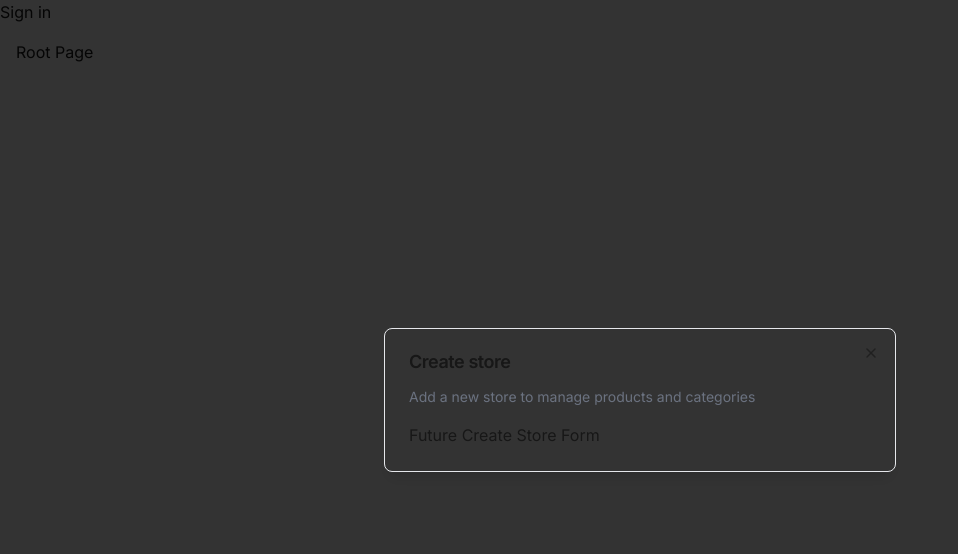
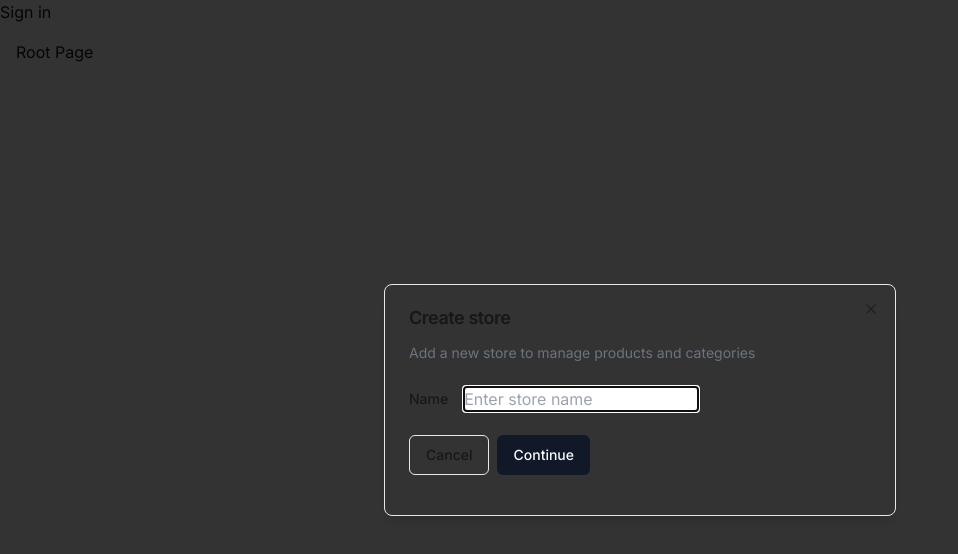
Before and after one commit to Moontean/mywork2, a Next.js app in the folder ecommerce-admin/: page / in a window 1280 px wide. Shown: the top 554 px of the page, without its empty margins (0-958 px from the left). Built offline with nearby package versions, Linux system fonts and the light colour scheme; no server answers.

Commit message:
form-components

```diff
--- a/ecommerce-admin/components/modals/store-modal.tsx
+++ b/ecommerce-admin/components/modals/store-modal.tsx
@@ -1,19 +1,70 @@
 "use client";
 
 import { useStoreModal } from "@/app/(root)/hooks/use-store.modal";
-import {Modal} from "@/components/ui/modal"
+import { Modal } from "@/components/ui/modal";
+import { useForm } from "react-hook-form";
+import { zodResolver } from "@hookform/resolvers/zod";
+import * as z from "zod";
+import { Form, FormField, FormItem, FormLabel, FormControl, FormMessage } from "@/components/ui/form";
+import { Button } from "../ui/button";
+
+const formSchema = z.object({
+  name: z.string().min(1, "Store name is required"),
+});
 
 export const StoreModal = () => {
- const storeModal = useStoreModal();
+  const storeModal = useStoreModal();
 
- return (
+  const form = useForm<z.infer<typeof formSchema>>({
+    resolver: zodResolver(formSchema),
+    defaultValues: {
+      name: "",
+    },
+  });
+
+  const onSubmit = async (values: z.infer<typeof formSchema>) => {
+    console.log(values);
+  };
+
+  return (
     <Modal
-      title = "Create store"
-      description = "Add a new store to manage products and categories"
-      isOpen = {storeModal.isOpen}
+      title="Create store"
+      description="Add a new store to manage products and categories"
+      isOpen={storeModal.isOpen}
       onClose={storeModal.onClose}
-      >
-        Future Create Store Form
-      </Modal>
- );
+    >
+      <div>
+        <div className="space-y-4 py-2 pb-4">
+          <Form {...form}>
+            <form onSubmit={form.handleSubmit(onSubmit)}>
+              <FormField
+                control={form.control}
+                name="name"
+                render={({ field }) => (
+                  <FormItem>
+                    <div className="flex items-center gap-4"> {/* Flexbox контейнер с отступом */}
+                      <FormLabel>Name</FormLabel>
+                      <FormControl>
+                        <input
+                          {...field}
+                          placeholder="Enter store name"
+                          className="input"
+                        />
+                      </FormControl>
+                    </div>
+                    <FormMessage />
+                  </FormItem>
+                )}
+              />
+              <div className="pt-6 space-x-2 items-center justify-end">
+                <Button variant="outline" onClick={storeModal.onClose}>Cancel</Button>
+               <Button type="submit">Continue </Button>
+              </div>
+
+            </form>
+          </Form>
+        </div>
+      </div>
+    </Modal>
+  );
 };
--- /dev/null
+++ b/ecommerce-admin/components/ui/form.tsx
@@ -0,0 +1,178 @@
+"use client"
+
+import * as React from "react"
+import * as LabelPrimitive from "@radix-ui/react-label"
+import { Slot } from "@radix-ui/react-slot"
+import {
+  Controller,
+  ControllerProps,
+  FieldPath,
+  FieldValues,
+  FormProvider,
+  useFormContext,
+} from "react-hook-form"
+
+import { cn } from "@/lib/utils"
+import { Label } from "@/components/ui/label"
+
+const Form = FormProvider
+
+type FormFieldContextValue<
+  TFieldValues extends FieldValues = FieldValues,
+  TName extends FieldPath<TFieldValues> = FieldPath<TFieldValues>
+> = {
+  name: TName
+}
+
+const FormFieldContext = React.createContext<FormFieldContextValue>(
+  {} as FormFieldContextValue
+)
+
+const FormField = <
+  TFieldValues extends FieldValues = FieldValues,
+  TName extends FieldPath<TFieldValues> = FieldPath<TFieldValues>
+>({
+  ...props
+}: ControllerProps<TFieldValues, TName>) => {
+  return (
+    <FormFieldContext.Provider value={{ name: props.name }}>
+      <Controller {...props} />
+    </FormFieldContext.Provider>
+  )
+}
+
+const useFormField = () => {
+  const fieldContext = React.useContext(FormFieldContext)
+  const itemContext = React.useContext(FormItemContext)
+  const { getFieldState, formState } = useFormContext()
+
+  const fieldState = getFieldState(fieldContext.name, formState)
+
+  if (!fieldContext) {
+    throw new Error("useFormField should be used within <FormField>")
+  }
+
+  const { id } = itemContext
+
+  return {
+    id,
+    name: fieldContext.name,
+    formItemId: `${id}-form-item`,
+    formDescriptionId: `${id}-form-item-description`,
+    formMessageId: `${id}-form-item-message`,
+    ...fieldState,
+  }
+}
+
+type FormItemContextValue = {
+  id: string
+}
+
+const FormItemContext = React.createContext<FormItemContextValue>(
+  {} as FormItemContextValue
+)
+
+const FormItem = React.forwardRef<
+  HTMLDivElement,
+  React.HTMLAttributes<HTMLDivElement>
+>(({ className, ...props }, ref) => {
+  const id = React.useId()
+
+  return (
+    <FormItemContext.Provider value={{ id }}>
+      <div ref={ref} className={cn("space-y-2", className)} {...props} />
+    </FormItemContext.Provider>
+  )
+})
+FormItem.displayName = "FormItem"
+
+const FormLabel = React.forwardRef<
+  React.ElementRef<typeof LabelPrimitive.Root>,
+  React.ComponentPropsWithoutRef<typeof LabelPrimitive.Root>
+>(({ className, ...props }, ref) => {
+  const { error, formItemId } = useFormField()
+
+  return (
+    <Label
+      ref={ref}
+      className={cn(error && "text-destructive", className)}
+      htmlFor={formItemId}
+      {...props}
+    />
+  )
+})
+FormLabel.displayName = "FormLabel"
+
+const FormControl = React.forwardRef<
+  React.ElementRef<typeof Slot>,
+  React.ComponentPropsWithoutRef<typeof Slot>
+>(({ ...props }, ref) => {
+  const { error, formItemId, formDescriptionId, formMessageId } = useFormField()
+
+  return (
+    <Slot
+      ref={ref}
+      id={formItemId}
+      aria-describedby={
+        !error
+          ? `${formDescriptionId}`
+          : `${formDescriptionId} ${formMessageId}`
+      }
+      aria-invalid={!!error}
+      {...props}
+    />
+  )
+})
+FormControl.displayName = "FormControl"
+
+const FormDescription = React.forwardRef<
+  HTMLParagraphElement,
+  React.HTMLAttributes<HTMLParagraphElement>
+>(({ className, ...props }, ref) => {
+  const { formDescriptionId } = useFormField()
+
+  return (
+    <p
+      ref={ref}
+      id={formDescriptionId}
+      className={cn("text-sm text-muted-foreground", className)}
+      {...props}
+    />
+  )
+})
+FormDescription.displayName = "FormDescription"
+
+const FormMessage = React.forwardRef<
+  HTMLParagraphElement,
+  React.HTMLAttributes<HTMLParagraphElement>
+>(({ className, children, ...props }, ref) => {
+  const { error, formMessageId } = useFormField()
+  const body = error ? String(error?.message) : children
+
+  if (!body) {
+    return null
+  }
+
+  return (
+    <p
+      ref={ref}
+      id={formMessageId}
+      className={cn("text-sm font-medium text-destructive", className)}
+      {...props}
+    >
+      {body}
+    </p>
+  )
+})
+FormMessage.displayName = "FormMessage"
+
+export {
+  useFormField,
+  Form,
+  FormItem,
+  FormLabel,
+  FormControl,
+  FormDescription,
+  FormMessage,
+  FormField,
+}
--- /dev/null
+++ b/ecommerce-admin/components/ui/input.tsx
@@ -0,0 +1,25 @@
+import * as React from "react"
+
+import { cn } from "@/lib/utils"
+
+export interface InputProps
+  extends React.InputHTMLAttributes<HTMLInputElement> {}
+
+const Input = React.forwardRef<HTMLInputElement, InputProps>(
+  ({ className, type, ...props }, ref) => {
+    return (
+      <input
+        type={type}
+        className={cn(
+          "flex h-10 w-full rounded-md border border-input bg-background px-3 py-2 text-sm ring-offset-background file:border-0 file:bg-transparent file:text-sm file:font-medium placeholder:text-muted-foreground focus-visible:outline-none focus-visible:ring-2 focus-visible:ring-ring focus-visible:ring-offset-2 disabled:cursor-not-allowed disabled:opacity-50",
+          className
+        )}
+        ref={ref}
+        {...props}
+      />
+    )
+  }
+)
+Input.displayName = "Input"
+
+export { Input }
--- /dev/null
+++ b/ecommerce-admin/components/ui/label.tsx
@@ -0,0 +1,26 @@
+"use client"
+
+import * as React from "react"
+import * as LabelPrimitive from "@radix-ui/react-label"
+import { cva, type VariantProps } from "class-variance-authority"
+
+import { cn } from "@/lib/utils"
+
+const labelVariants = cva(
+  "text-sm font-medium leading-none peer-disabled:cursor-not-allowed peer-disabled:opacity-70"
+)
+
+const Label = React.forwardRef<
+  React.ElementRef<typeof LabelPrimitive.Root>,
+  React.ComponentPropsWithoutRef<typeof LabelPrimitive.Root> &
+    VariantProps<typeof labelVariants>
+>(({ className, ...props }, ref) => (
+  <LabelPrimitive.Root
+    ref={ref}
+    className={cn(labelVariants(), className)}
+    {...props}
+  />
+))
+Label.displayName = LabelPrimitive.Root.displayName
+
+export { Label }
--- a/ecommerce-admin/package.json
+++ b/ecommerce-admin/package.json
@@ -10,8 +10,10 @@
   },
   "dependencies": {
     "@clerk/nextjs": "^5.4.1",
+    "@hookform/resolvers": "^3.9.0",
     "@next/font": "^14.2.8",
     "@radix-ui/react-dialog": "^1.1.1",
+    "@radix-ui/react-label": "^2.1.0",
     "@radix-ui/react-slot": "^1.1.0",
     "class-variance-authority": "^0.7.0",
     "clsx": "^2.1.1",
@@ -19,9 +21,11 @@
     "next": "14.2.8",
     "react": "^18",
     "react-dom": "^18",
+    "react-hook-form": "^7.53.0",
     "shadcn-ui": "^0.9.0",
     "tailwind-merge": "^2.5.2",
     "tailwindcss-animate": "^1.0.7",
+    "zod": "^3.23.8",
     "zustand": "^4.5.5"
   },
   "devDependencies": {
```
Also changed, not shown: 1 other file (tests, documents, lock files or other folders).
